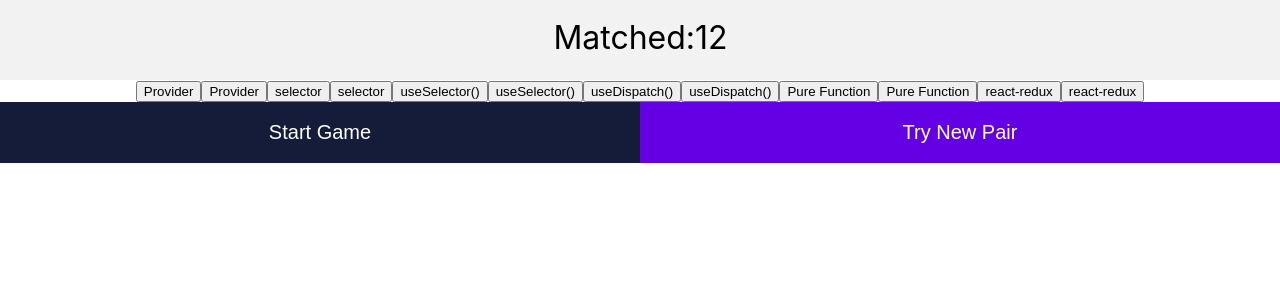
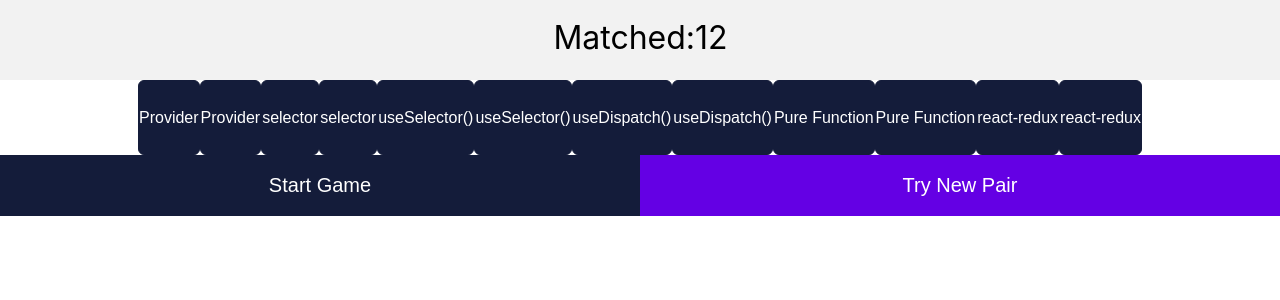
Before and after one commit to wingsown/memory-game, a React (Create React App) app: page / in a window 1280 px wide. Shown: the top 300 px of the page. Built offline with nearby package versions, Linux system fonts and the light colour scheme.

Commit message:
Card component styling

```diff
--- a/src/index.css
+++ b/src/index.css
@@ -43,3 +43,15 @@ code {
   text-align: center;
   font-size: 32px;
 }
+
+.card {
+  padding: 20px 0;
+  text-align: center;
+  border-radius: 6px;
+  border: solid 1px #141c3a;
+  background-color: #141c3a;
+  color: #fff;
+  cursor: pointer;
+  height: 75px;
+  font-size: 16px;
+}
```
